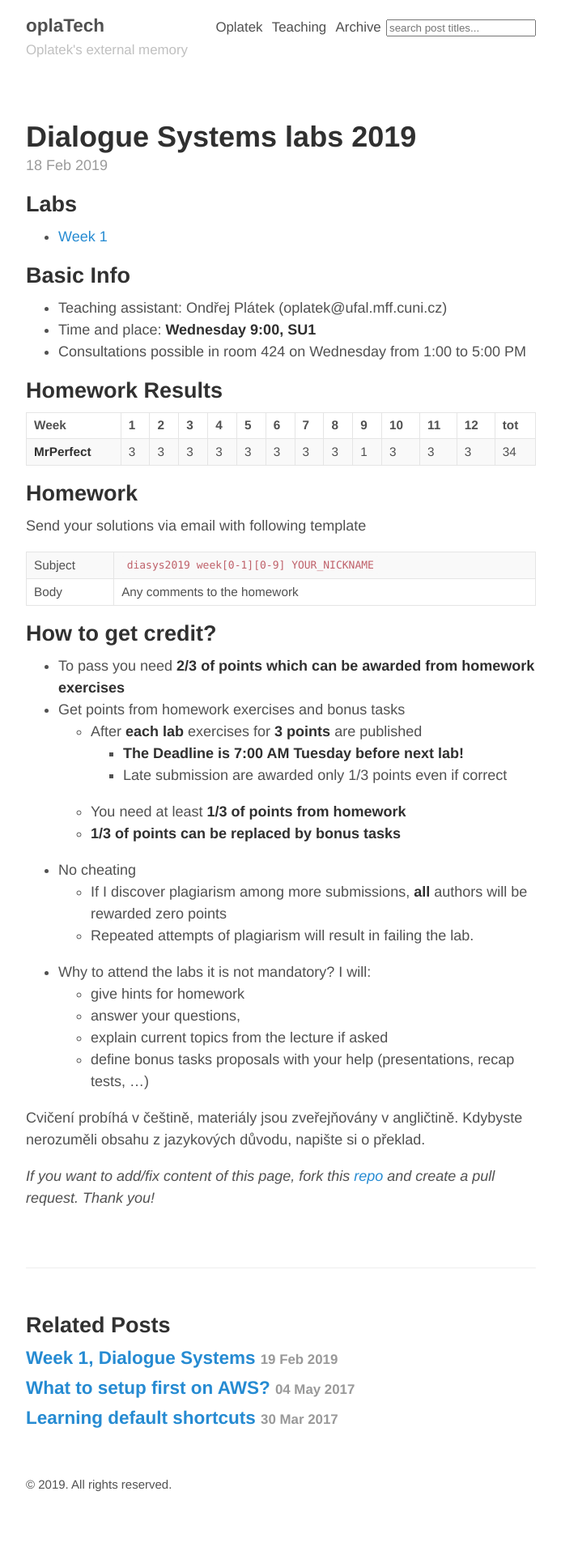
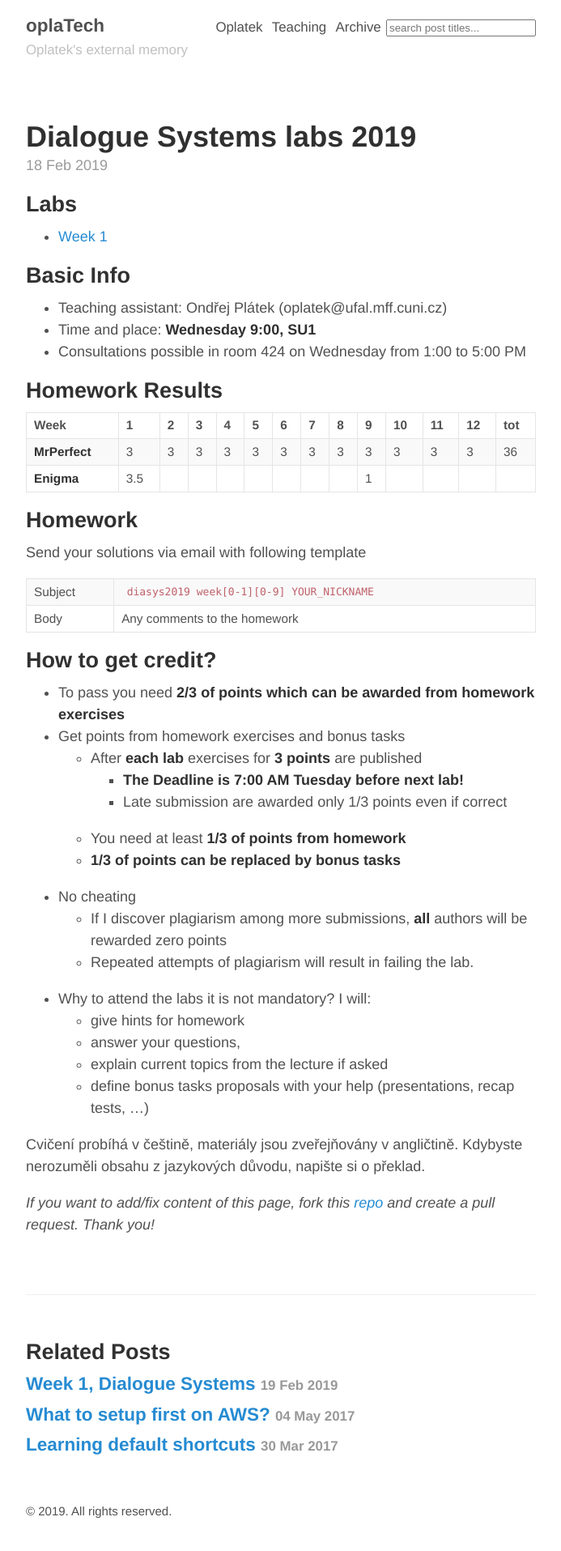
Before and after one commit to oplatek/oplatek.github.io, a Jekyll site: the page built from _posts/2019-02-18-labs-ds.md, in a window 1280 px wide. Shown: the whole page at 81% size, without its empty margins (293-986 px from the left). Built offline with Jekyll 4.4.1, drawn with Linux system fonts in a browser that asks for light colours; before the commit the page ends 1882 px from its top, so only the background shows below that.

Commit message:
points for enigma

```diff
--- a/_posts/2019-02-18-labs-ds.md
+++ b/_posts/2019-02-18-labs-ds.md
@@ -22,7 +22,8 @@ Homework Results
 |--------------|---|---|---|---|---|---|---|---|---|---|---|---|---|
 |Week          | 1 | 2 | 3 | 4 | 5 | 6 | 7 | 8 | 9 | 10| 11| 12|tot|
 |--------------|---|---|---|---|---|---|---|---|---|---|---|---|---|
-| **MrPerfect**| 3 | 3 | 3 | 3 | 3 | 3 | 3 | 3 | 1 | 3 | 3 | 3 | 34|
+| **MrPerfect**| 3 | 3 | 3 | 3 | 3 | 3 | 3 | 3 | 3 | 3 | 3 | 3 | 36|
+| **Enigma**   |3.5|   |   |   |   |   |   |   | 1 |   |   |   |   |
 
 Homework
 --------
```
